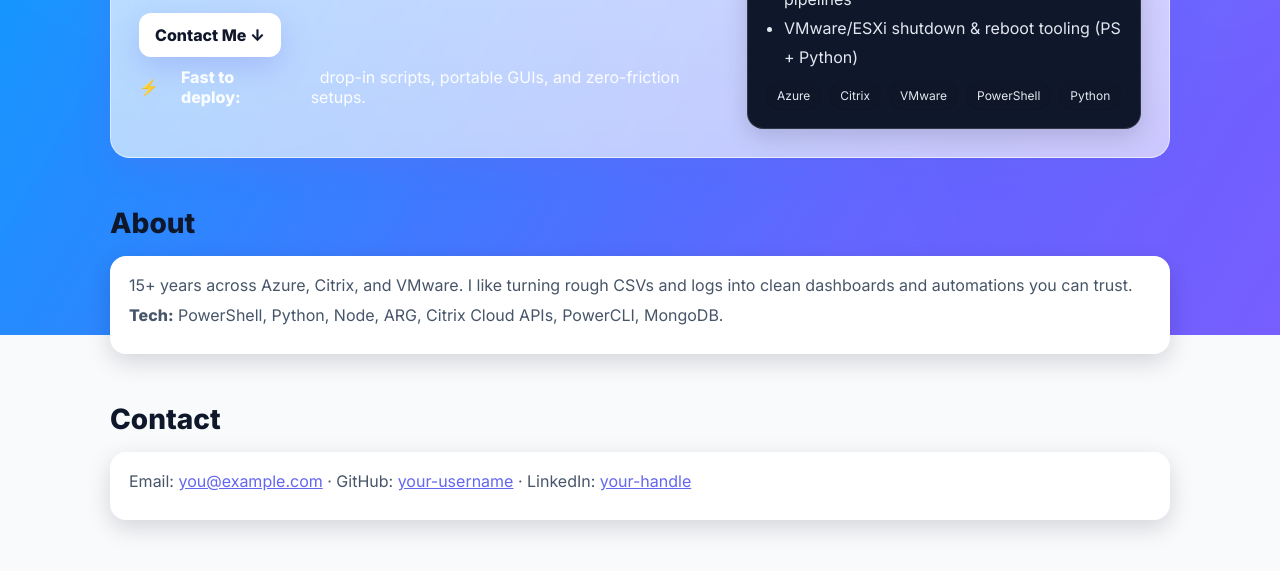
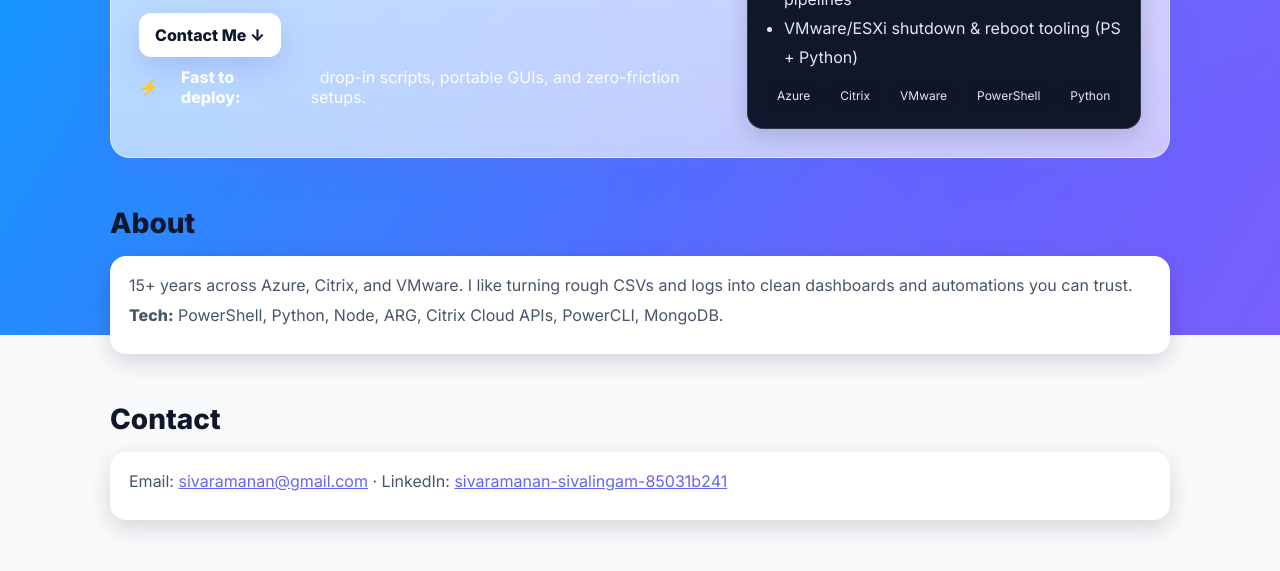
Before and after one commit to ramanan18/ramanan18.github.io, a plain HTML site: page index.html in a window 1280 px wide. Shown: the part 465-1036 px from the top of the page. Drawn offline with Linux system fonts and the light colour scheme.

Commit message:
Update index.html

```diff
--- a/index.html
+++ b/index.html
@@ -19,6 +19,7 @@
     html,body{height:100%}
     body{ margin:0; font-family:Inter,system-ui,Segoe UI,Roboto,Helvetica,Arial,sans-serif; color:var(--fg); background:var(--bg); overflow-x:hidden; }
 
+    /* Animated gradient background */
     .bg-anim{
       position:fixed; inset:0; z-index:-3; filter:saturate(120%);
       background: radial-gradient(1200px 600px at 10% -10%, #a78bfa55, transparent 60%),
@@ -30,6 +31,7 @@
     }
     @keyframes pan{ from{background-position:0% 0%} to{background-position:100% 100%} }
 
+    /* Floating glassy blobs */
     .blob{
       position:fixed; border-radius:50%; filter:blur(40px); opacity:.35; z-index:-2;
       background:conic-gradient(from 0deg, #fff0, #fff3 40%, #fff0 70%);
@@ -137,7 +139,8 @@
       </div>
     </div>
     <div class="controls">
-      <a class="btn" href="mailto:you@example.com">Contact</a>
+      <!-- Updated to your email -->
+      <a class="btn" href="mailto:sivaramanan@gmail.com">Contact</a>
       <label class="switch" title="Toggle dark mode">
         <span>Theme</span>
         <div class="toggle" id="themeToggle"><div class="knob"></div></div>
@@ -181,17 +184,13 @@
     <section id="contact" class="reveal">
       <h3>Contact</h3>
       <div class="card">
-        <p>Email: <a href="mailto:you@example.com">you@example.com</a> · GitHub: <a href="https://github.com/your-username">your-username</a> · LinkedIn: <a href="https://www.linkedin.com/in/your-handle/">your-handle</a></p>
+        <!-- GitHub link removed; LinkedIn + email kept -->
+        <p>Email: <a href="mailto:sivaramanan@gmail.com">sivaramanan@gmail.com</a> · LinkedIn: <a href="https://www.linkedin.com/in/sivaramanan-sivalingam-85031b241/">sivaramanan-sivalingam-85031b241</a></p>
       </div>
-      <!-- Footer removed as requested -->
     </section>
   </main>
 
   <script>
-    // Year (guarded; no footer now)
-    const yr = document.getElementById('year');
-    if (yr) yr.textContent = new Date().getFullYear();
-
     // Typewriter
     const words = ["PowerShell", "Citrix", "Azure", "VMware", "Python"];
     const el = document.getElementById('type');
```
